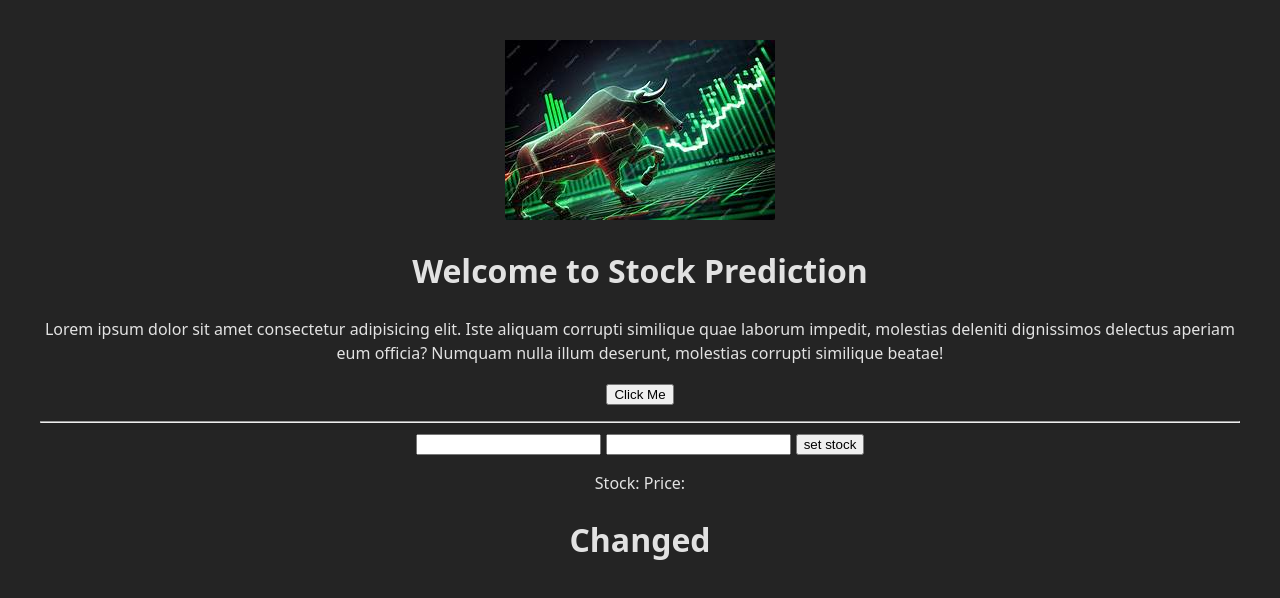
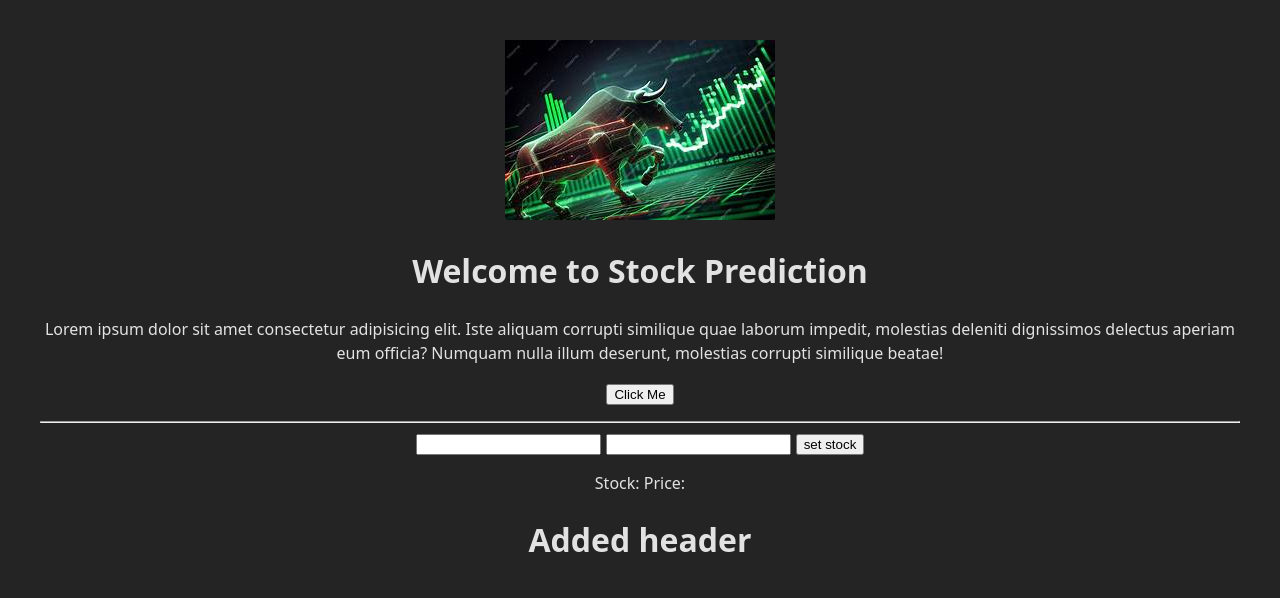
Before and after one commit to Darshan756/stock-prediction-website, a React (Vite) app in the folder frontend/: page / in a window 1280 px wide. Shown: the top 598 px of the page. Built offline with nearby package versions, Linux system fonts and the light colour scheme.

Commit message:
Updated small code

```diff
--- a/frontend/src/App.jsx
+++ b/frontend/src/App.jsx
@@ -22,7 +22,7 @@ function handleClick(){
 
           <button onClick={handleClick}>set stock</button>
           <p>{ `Stock: ${stockPrice.stock} Price:${stockPrice.price}` }</p>
-          <h1>Changed</h1>
+          <h1>Added header</h1>
 
     </>
   )
```
